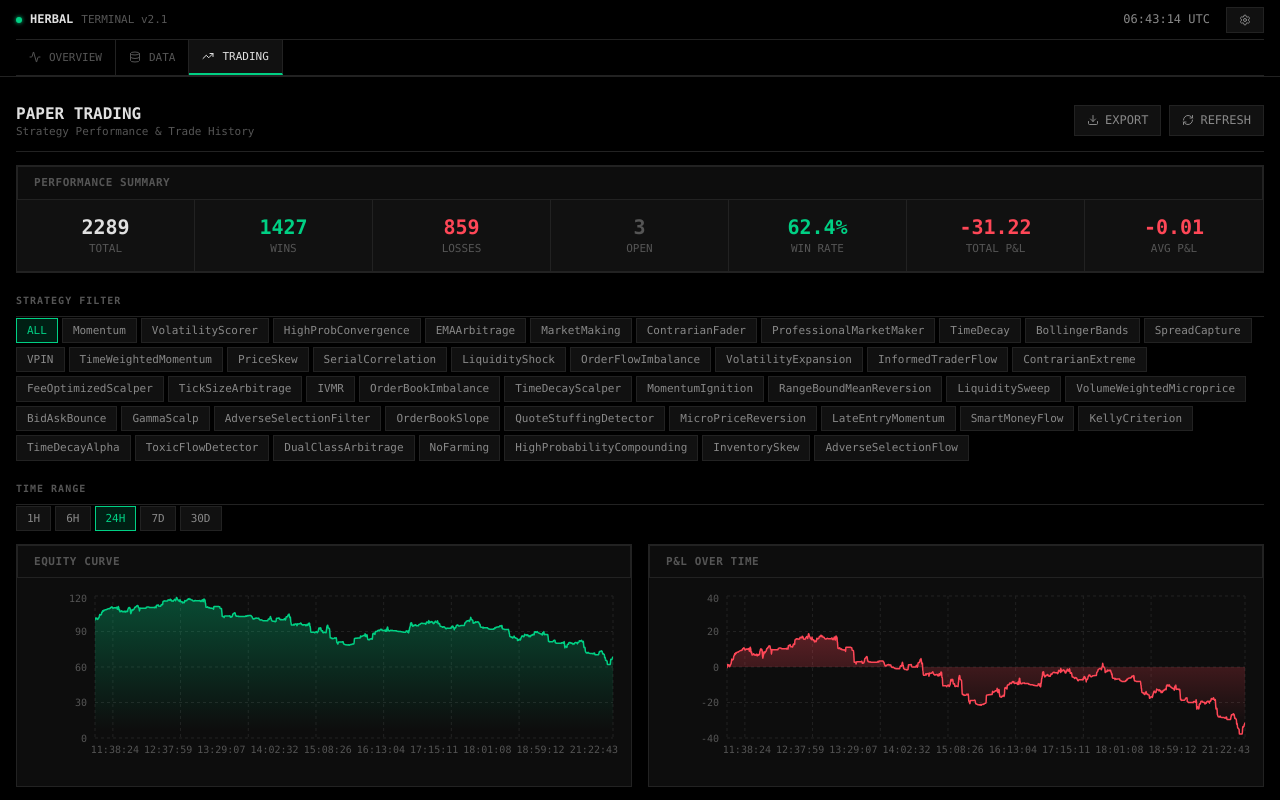
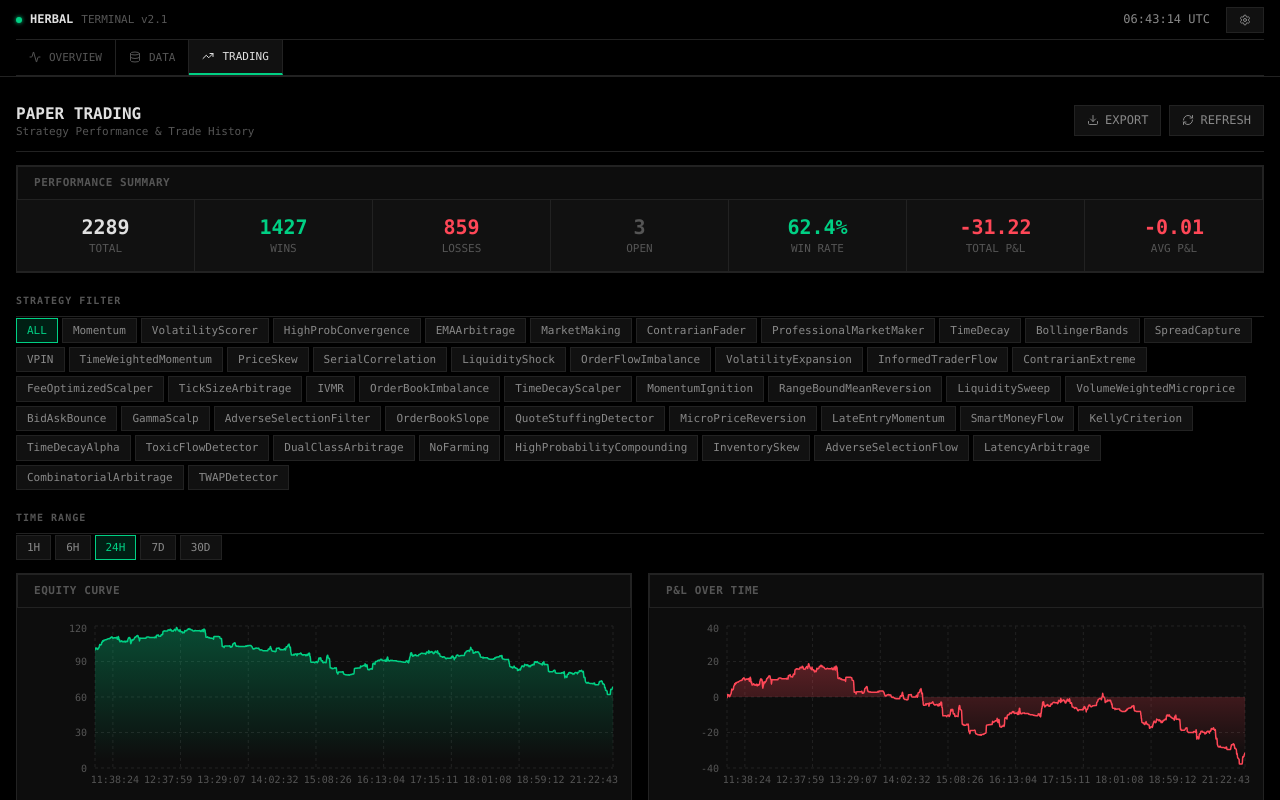
Before and after one commit to herbalclaw/herbal_dashboard, a Next.js app: page / in a window 1280 px wide. Both pictures are taken after a click on the button "TRADING". Shown: the top 800 px of the page. Built offline with nearby package versions, Linux system fonts and the light colour scheme; no server answers.

Commit message:
Add 3 new strategies to dashboard: LatencyArbitrage, CombinatorialArbitrage, TWAPDetector

```diff
--- a/app/components/TradingDashboard.tsx
+++ b/app/components/TradingDashboard.tsx
@@ -50,6 +50,9 @@ const strategies = [
   'HighProbabilityCompounding',
   'InventorySkew',
   'AdverseSelectionFlow',
+  'LatencyArbitrage',
+  'CombinatorialArbitrage',
+  'TWAPDetector',
 ]
 
 interface Trade {
```
